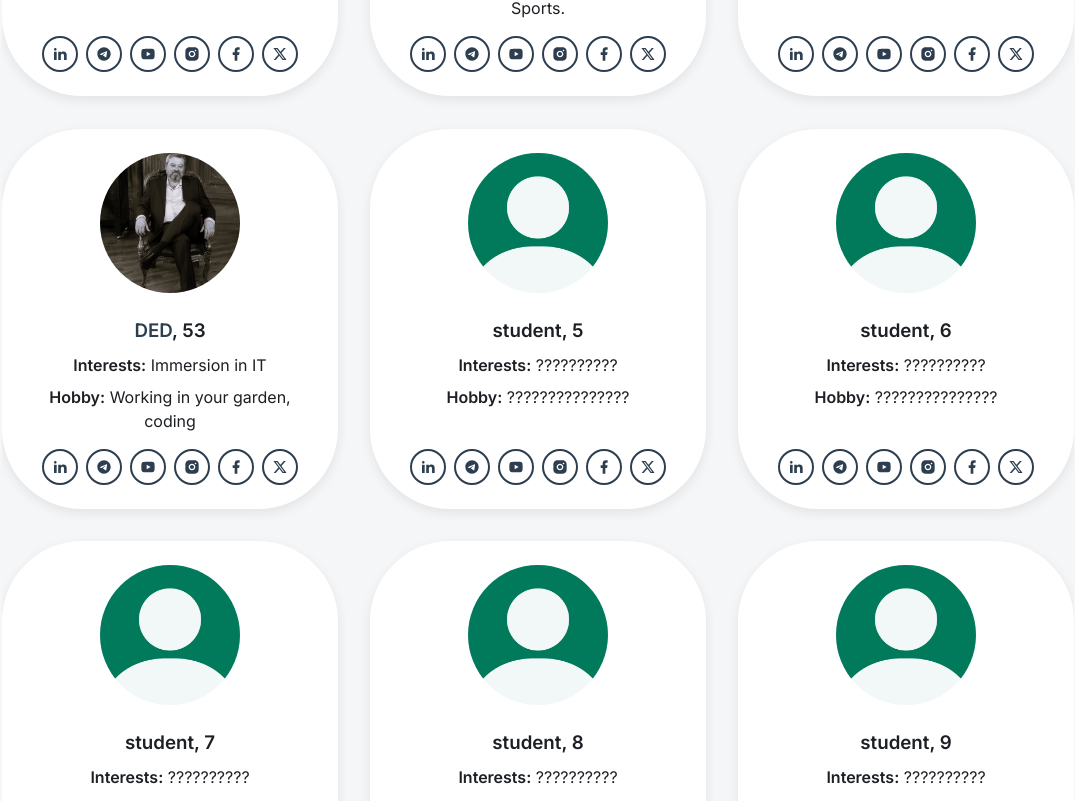
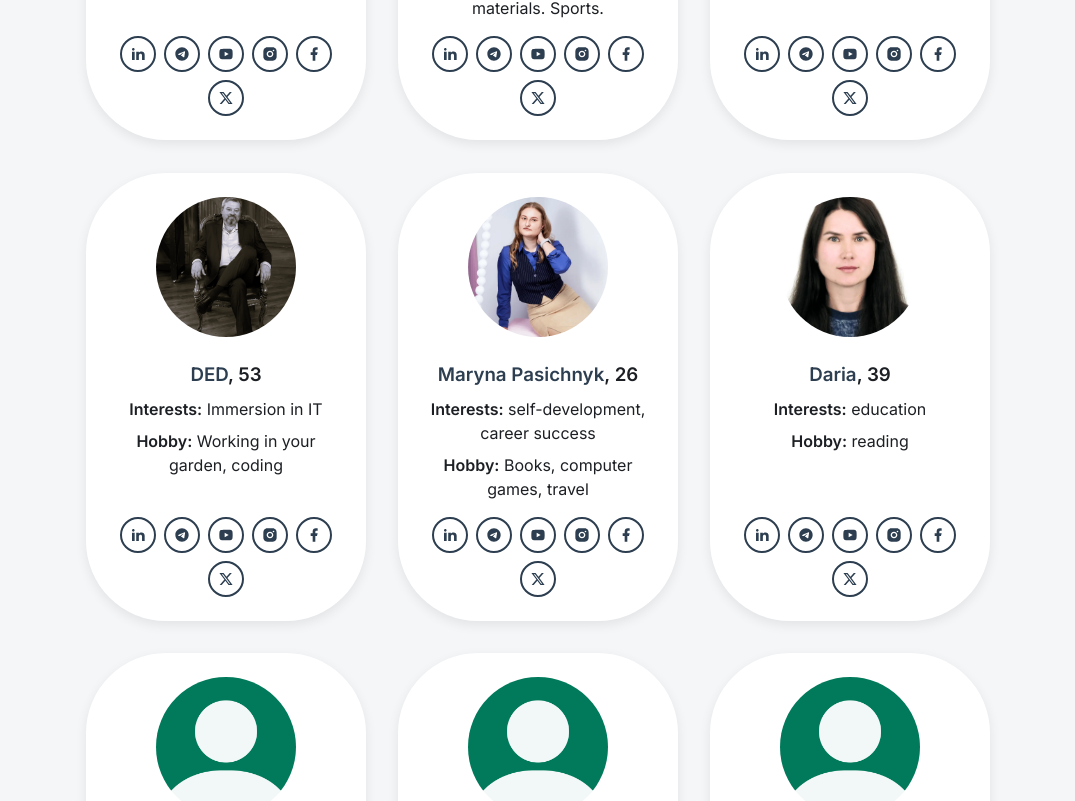
Before and after one commit to Ded-Goit/my-book-site, a Next.js app: page /team in a window 1280 px wide. Shown: the part 719-1520 px from the top of the page, without its empty margins (102-1177 px from the left). Built offline with nearby package versions, Linux system fonts and the light colour scheme.

Commit message:
added team

```diff
--- a/app/team/page.module.css
+++ b/app/team/page.module.css
@@ -22,6 +22,7 @@
   scrollbar-width: none;
   scroll-behavior: smooth;
 }
+
 .teamGrid::-webkit-scrollbar {
   display: none;
 }
@@ -96,7 +97,7 @@
   background-color: var(--accent);
 }
 
-/* Tablet: 2 картки в ряд */
+/* Tablet: 3-4 картки в ряд */
 @media (min-width: 768px) {
   .teamGrid {
     display: flex;
@@ -105,25 +106,30 @@
     justify-content: center;
   }
   .card {
-    flex: 1 1 45%;
-    max-width: 400px;
+    flex: 1 1 calc(33.333% - 1rem); /* 3 в ряд */
+    max-width: 300px;
   }
   .indicators {
     display: none;
   }
 }
 
-/* Desktop: 3 картки в ряд, нижній ряд по центру */
+/* Desktop: 4 картки в ряд */
 @media (min-width: 1200px) {
   .teamGrid {
-    display: flex;
-    flex-wrap: wrap;
     gap: 2rem;
-    justify-content: center;
   }
   .card {
-    flex: 1 1 30%;
-    max-width: 350px;
+    flex: 1 1 calc(25% - 1rem); /* 4 в ряд */
+    max-width: 280px;
+  }
+}
+
+/* Великий десктоп: 5 карток в ряд */
+@media (min-width: 1600px) {
+  .card {
+    flex: 1 1 calc(20% - 1rem); /* 5 в ряд */
+    max-width: 260px;
   }
 }
 
--- a/app/team/page.tsx
+++ b/app/team/page.tsx
@@ -72,37 +72,37 @@ const team = [
       linkedin: "https://www.linkedin.com/in/andrii-ded-romanov/",
       telegram: "https://web.telegram.org/a/#1078273912",
       youtube: "http://www.youtube.com/@DED_8_8_8_8_8",
-      instagram: "https://instagram.com/",
-      facebook: "https://facebook.com/",
+      instagram: "https://www.instagram.com/panna_agnes?igsh=ZHM3cG55NHB4YWJr",
+      facebook: "https://www.facebook.com/bzhenchakivska?locale=uk_UA",
       twitter: "https://twitter.com/",
     },
   },
   {
-    name: "student",
-    age: 5,
-    interests: "??????????",
-    photo: "/team/image.png",
-    hobby: "???????????????",
-    email: "",
+    name: "Maryna Pasichnyk",
+    age: 26,
+    interests: "self-development, career success",
+    photo: "/team/maryna_pasichnyk.webp",
+    hobby: "Books, computer games, travel",
+    email: "marikimbzenshik@gmail.com",
     socials: {
       linkedin: "https://linkedin.com/",
-      telegram: "https://t.me/",
+      telegram: "https://web.telegram.org/a/#367969527",
       youtube: "https://youtube.com/",
-      instagram: "https://instagram.com/",
-      facebook: "https://facebook.com/",
+      instagram: "https://www.instagram.com/panna_agnes?igsh=ZHM3cG55NHB4YWJr",
+      facebook: "https://www.facebook.com/bzhenchakivska?locale=uk_UA",
       twitter: "https://twitter.com/",
     },
   },
   {
-    name: "student",
-    age: 6,
-    interests: "??????????",
-    photo: "/team/image.png",
-    hobby: "???????????????",
-    email: "",
+    name: "Daria",
+    age: 39,
+    interests: "education",
+    photo: "/team/daria.webp",
+    hobby: "reading",
+    email: "daria2k7@ukr.net",
     socials: {
       linkedin: "https://linkedin.com/",
-      telegram: "https://t.me/",
+      telegram: "https://web.telegram.org/a/#484211666",
       youtube: "https://youtube.com/",
       instagram: "https://instagram.com/",
       facebook: "https://facebook.com/",
```
Also changed, not shown: public/team/daria.webp (added), public/team/maryna_pasichnyk.webp (added).
